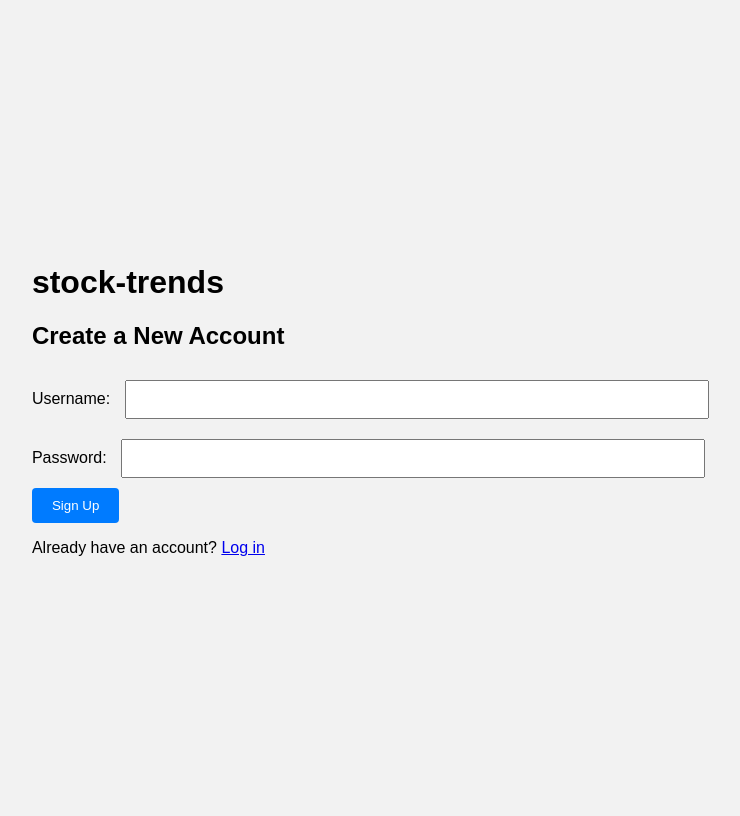
After one commit to aman-panwar-2911/Aman-Panwar, a Flask app: template templates/signup.html in a window 1280 px wide. The commit adds this page. Shown: the whole page, without its empty margins (258-998 px from the left). Run offline with Flask 3, Linux system fonts and the light colour scheme; the template is opened without the code that fills it, so the values that code supplies are empty.

Commit message:
new changes

```diff
--- a/app.py
+++ b/app.py
@@ -1,24 +1,47 @@
-from flask import Flask, render_template, request
+from flask import Flask, render_template, request, redirect, url_for
 import yfinance as yf
 
 app = Flask(__name__)
 
+# Login page route
 @app.route('/', methods=['GET', 'POST'])
-def index():
+def login():
     if request.method == 'POST':
-        ticker = request.form['ticker']
-        start = request.form['start']
-        end = request.form['end']
+        print ("Inside Login")
+        username = request.form.get('username')
+        password = request.form.get('password')
+        # Add your login validation here (simple example)
+        if username == "admin" and password == "password":
+            print ("Checking Username and password")
+            return redirect(url_for('dashboard'))
+        else:
+            print ("Login failed Invalid User")
+            return render_template('front.html', error="Invalid credentials")
+    print ("If condition didnot Hit hence returing the front.html")
+    return render_template('front.html')
+
+# Dashboard (stock fetcher) route
+@app.route('/dashboard', methods=['GET', 'POST'])
+def dashboard():
+    stock_data = None
+    error = None
+
+    if request.method == 'POST':
+        ticker = request.form.get('ticker')
+        start_date = request.form.get('start')
+        end_date = request.form.get('end')
 
         try:
-            data = yf.download(ticker, start=start, end=end)
+            data = yf.download(ticker, start=start_date, end=end_date)
             if data.empty:
-                return "<p>No data found. Please check the ticker symbol and dates.</p>"
-            return f"<h2>Stock Data for {ticker}</h2><pre>{data.to_string()}</pre>"
+                error = "No data found. Please check the ticker symbol and dates."
+            else:
+                stock_data = data.to_html(classes='table table-striped')
         except Exception as e:
-            return f"<p>Error: {e}</p>"
+            error = f"Error: {str(e)}"
 
-    return render_template('index.html')
+    return render_template('index.html', stock_data=stock_data, error=error)
 
 if __name__ == '__main__':
+    print ("App starts");
     app.run(debug=True)
--- /dev/null
+++ b/templates/signup.html
@@ -0,0 +1,28 @@
+<!DOCTYPE html>
+<html lang="en">
+<head>
+    <meta charset="UTF-8" />
+    <title>Sign Up - Stock-Trends</title>
+    <link rel="stylesheet" href="front.css" />
+</head>
+<body>
+
+    <div class="container">
+        <h1 class="logo">stock-trends</h1>
+        <h2>Create a New Account</h2>
+
+        <form action="/signup" method="POST">
+            <label for="new-username">Username:</label>
+            <input type="text" id="new-username" name="username" required />
+
+            <label for="new-password">Password:</label>
+            <input type="password" id="new-password" name="password" required />
+
+            <button type="submit">Sign Up</button>
+        </form>
+
+        <p class="signup-text">Already have an account? <a href="front.html">Log in</a></p>
+    </div>
+
+</body>
+</html>
```
Also changed, not shown: static/style.css (+19 -1 lines), templates/front.html (+31 -0 lines).
